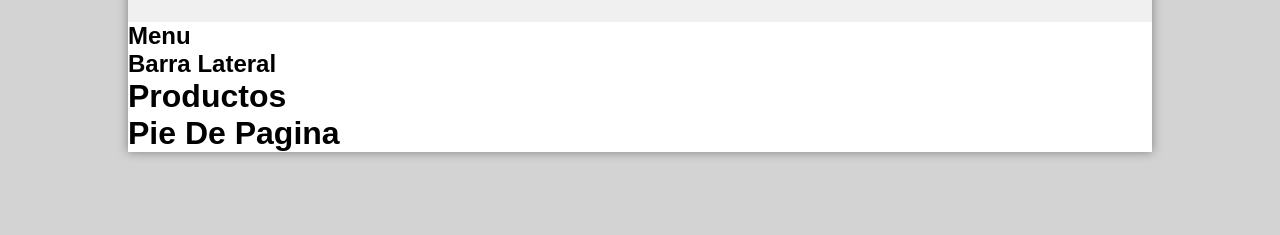
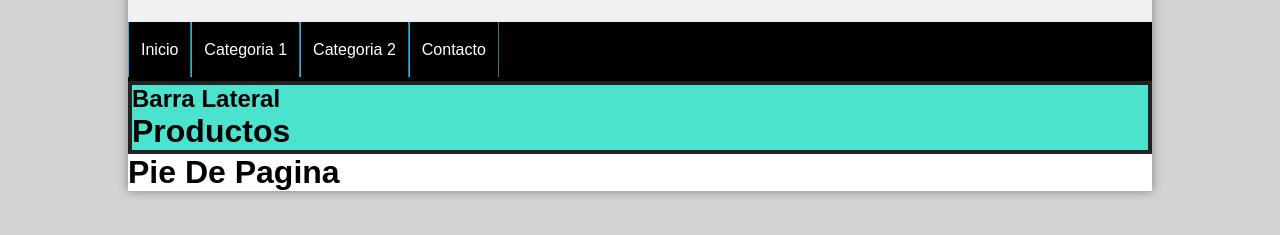
Before and after one commit to lskylarl/TIENDA3352824, a plain HTML site: page index.html in a window 1280 px wide. Shown: the part 123-358 px from the top of the page. Drawn offline with Linux system fonts and the light colour scheme.

Commit message:
Actualizacion menu

```diff
--- a/index.html
+++ b/index.html
@@ -18,8 +18,21 @@
 
         </header>
 
-        <nav id="Menu">
-            <h1>Menu</h1>
+        <nav id="menu">
+            <ul>
+                <li>
+                    <a href="#">Inicio</a>
+                </li>
+                 <li>
+                    <a href="#">Categoria 1</a>
+                </li>
+                 <li>
+                    <a href="#">Categoria 2</a>
+                </li>
+                 <li>
+                    <a href="#">Contacto</a>
+                </li>
+            </ul>
         </nav>
 
         <div id="content">
--- a/style.css
+++ b/style.css
@@ -48,3 +48,50 @@ body{
 #logo a:hover{
     text-shadow: 0px 2px 1px #222, 0px 0px 4px #000000;
 }
+
+/* Menu */
+#menu{
+    clear: both;
+    background: #000000;
+    color: aliceblue;
+    height: 55px;
+    border-bottom: 4px solid#000000;
+
+}
+
+#menu ul{
+    list-style: none;
+    text-decoration: none;
+    margin: 0px auto;
+}
+
+#menu ul li{
+    line-height: 55px;
+    float: left;
+    border-right: 1px solid #2a7d88;
+}
+
+#menu a{
+    display: block;
+    color: white;
+    text-decoration: none;
+    padding-left: 12px;
+    padding-right: 12px;
+    transition: all 300ms;
+
+}
+
+#menu a:first-child{
+    border-left: 1px solid #32addd;
+}
+
+#menu a:hover{
+    background: #07b0b6;
+}
+
+#content{
+    margin: 0px auto;
+    overflow: hidden;
+    background: #4be2ce;
+    border: 4px solid #222;
+}
```
